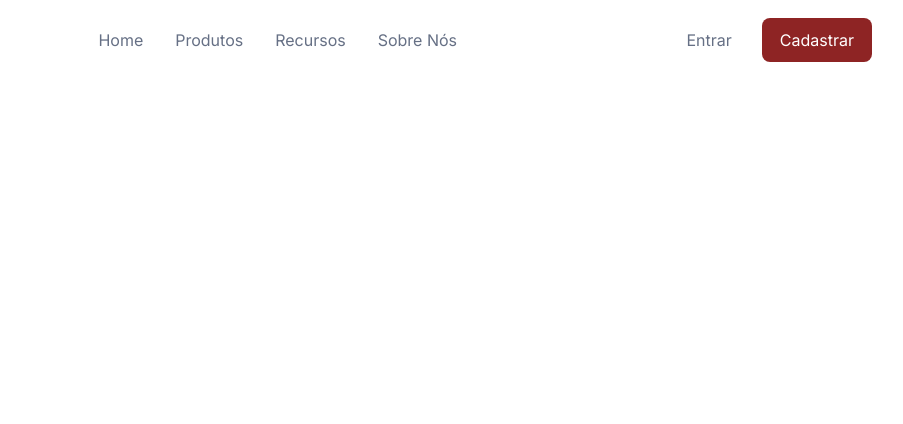
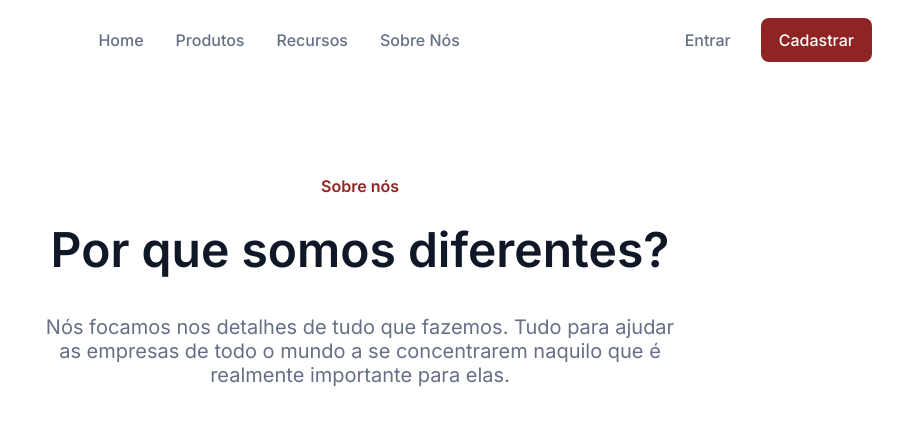
Before and after one commit to fabioml10/7daysofcodeHTML, a plain HTML site: page index.html in a window 1280 px wide. Shown: the full height of the page, 280-1183 px from the left. Drawn offline with Linux system fonts and the light colour scheme; files whose address does not match are found by name.

Commit message:
Add section banner

```diff
--- /dev/null
+++ b/css/banner.css
@@ -0,0 +1,24 @@
+.banner {
+  padding: var(--h-space-8) var(--v-space-9) var(--h-space-9);
+}
+
+.banner-title {
+  display: block;
+  color: var(--primary);
+  font-weight: var(--font-semi-bold);
+  margin-bottom: var(--h-space-4);
+}
+
+.banner-subtitle {
+  display: block;
+  color: var(--gray-900);
+  font-size: var(--font-size-9);
+  font-weight: var(--font-semi-bold);
+  margin-bottom: var(--h-space-5);
+}
+
+.banner-text {
+  color: var(--gray-500);
+  font-size: var(--font-size-6);
+  font-weight: var(--font-regular);
+}
--- a/css/colors.css
+++ /dev/null
@@ -1,5 +0,0 @@
-:root {
-  --base-white: #FFFFFF;
-  --gray-500: #667085;
-  --primary: #8E2424;
-}
--- a/css/global.css
+++ b/css/global.css
@@ -1,8 +1,9 @@
-@import url("./colors.css");
+@import url("./variables.css");
 
 * {
   font-family: 'Inter', sans-serif;
-  font-size: 1rem;
+  font-size: var(--font-size-5);
+  font-weight: var(--font-medium);
   box-sizing: border-box;
   margin: 0;
   padding: 0;
@@ -30,3 +31,11 @@ body {
   color: var(--base-white);
   background-color: var(--primary);
 }
+
+.full-width {
+  width: 100%;
+}
+
+.text-center {
+  text-align: center;
+}
--- a/css/navbar.css
+++ b/css/navbar.css
@@ -1,20 +1,22 @@
-@import url("./colors.css");
+.navbar {
+  height: 80px;
+  padding: 0 10%;
+}
 
 .navbar-header {
   display: flex;
   flex-direction: row;
   justify-content: space-between;
   align-items: center;
-  width: 100%;
-  height: 80px;
-  padding: 0 10%;
+  width: inherit;
+  height: inherit;
 }
 
 .navbar-links {
   flex: 1;
   display: flex;
   align-items: center;
-  gap: 32px;
+  gap: var(--v-space-3);
   margin-left: 10%;
   list-style: none;
 }
--- /dev/null
+++ b/css/variables.css
@@ -0,0 +1,29 @@
+:root {
+  /* Colors */
+  --primary: #8E2424;
+  --base-white: #FFFFFF;
+
+  --gray-500: #667085;
+  --gray-900: #101828;
+
+  /* Font Sizes */
+  --font-size-5: 1rem; /* 16px */
+  --font-size-6: 1.25rem; /* 20px */
+  --font-size-9: 3rem; /* 48px */
+
+  /* Font Weigth */
+  --font-regular: 400;
+  --font-medium: 500;
+  --font-semi-bold: 600;
+
+  /* Vertical Spaces */
+  --v-space-1: 0.75rem; /* 12px */
+  --v-space-3: 2rem; /* 32px */
+  --v-space-9: 20rem; /* 320px */
+
+  /* Horizontal Spaces */
+  --h-space-4: 1.5rem; /* 24px */
+  --h-space-5: 2.25rem; /* 36px */
+  --h-space-8: 6rem; /* 96px */
+  --h-space-9: 7rem; /* 112px */
+}
--- a/index.html
+++ b/index.html
@@ -8,6 +8,7 @@
 
   <link rel="stylesheet" href="./css/global.css">
   <link rel="stylesheet" href="./css/navbar.css">
+  <link rel="stylesheet" href="./css/banner.css">
 
   <link rel="preconnect" href="https://fonts.googleapis.com">
   <link rel="preconnect" href="https://fonts.gstatic.com" crossorigin>
@@ -16,7 +17,7 @@
 </head>
 
 <body>
-  <nav class="navbar">
+  <nav class="navbar full-width">
     <header class="navbar-header">
       <a class="navbar-brand" href="#">
         <img src="./img//brand.svg" alt="Logo OptimusTech">
@@ -33,6 +34,16 @@
       </div>
     </header>
   </nav>
+  <main>
+    <section class="banner full-width">
+      <span class="banner-title text-center">Sobre nós</span>
+      <span class="banner-subtitle text-center">Por que somos diferentes?</span>
+      <p class="banner-text text-center">
+        Nós focamos nos detalhes de tudo que fazemos.
+        Tudo para ajudar as empresas de todo o mundo a se concentrarem naquilo que é realmente importante para elas.
+      </p>
+    </section>
+  </main>
 </body>
 
 </html>
```
